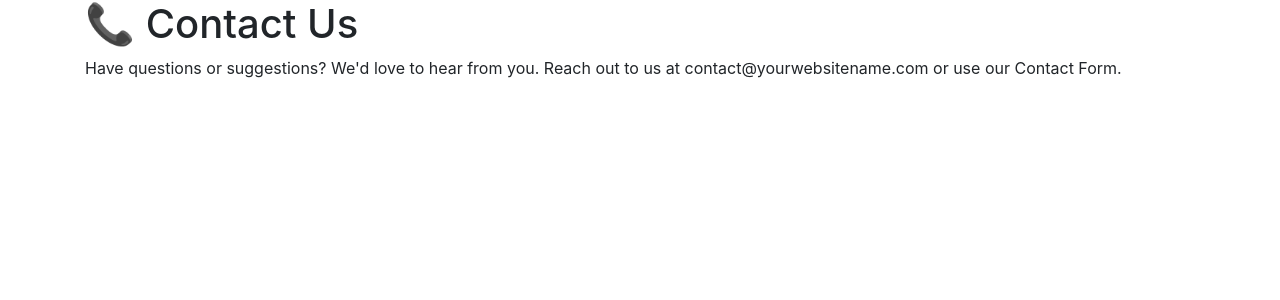
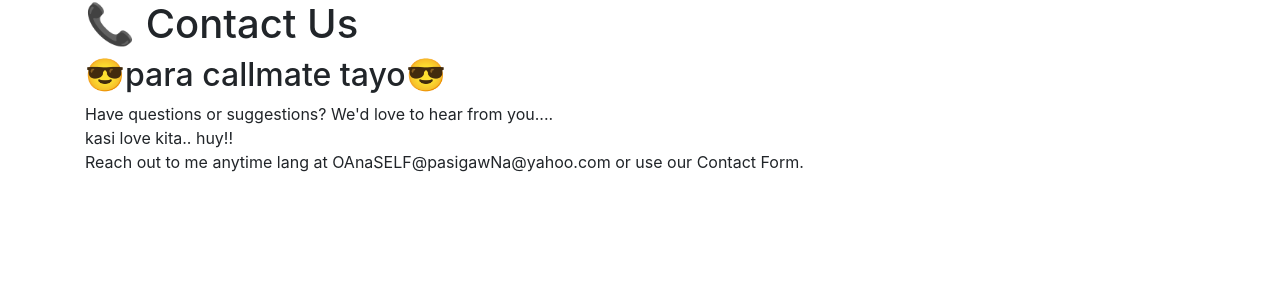
Before and after one commit to laizzzzzz/APP-DEV_PrelimAct, a Django app: page /contact/ in a window 1280 px wide. Shown: the part 56-356 px from the top of the page. Run offline with Django 5.2, Linux system fonts and the light colour scheme; some libraries are stand-ins or nearby versions.

Commit message:
Update contact.html
contact-in kuno

```diff
--- a/Geli/myapp/templates/contact.html
+++ b/Geli/myapp/templates/contact.html
@@ -1,6 +1,8 @@
 {% extends "base.html" %}
 {% block title %} About Page {% endblock %}
 {% block content %}
-<h1>📞 Contact Us</h1>
-<p>Have questions or suggestions? We'd love to hear from you. Reach out to us at contact@yourwebsitename.com or use our Contact Form.</p>
+<h1>📞 Contact Us </h1>
+
+<h2>😎para callmate tayo😎 </h2>
+<p>Have questions or suggestions? We'd love to hear from you.... <br> kasi love kita.. huy!! <br> Reach out to me anytime lang at OAnaSELF@pasigawNa@yahoo.com or use our Contact Form.</p>
 {% endblock %}
```
